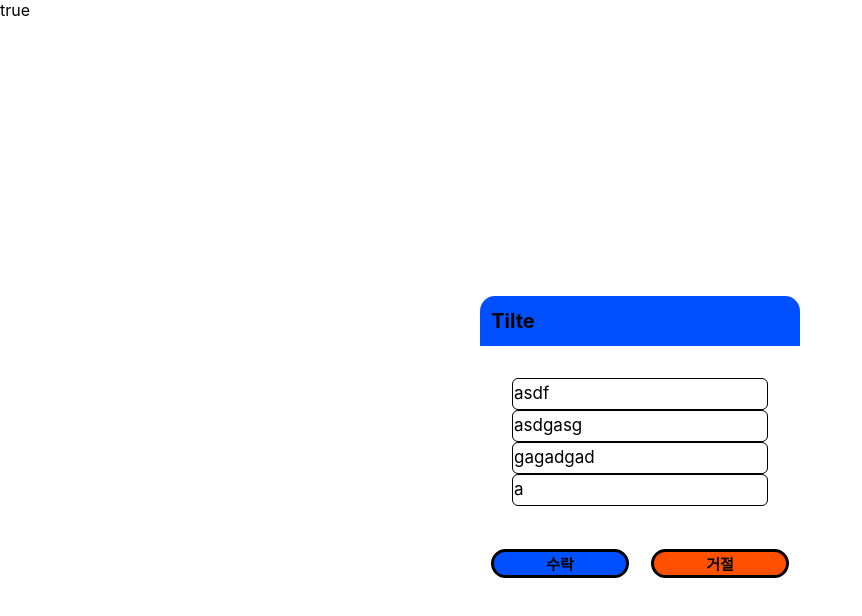
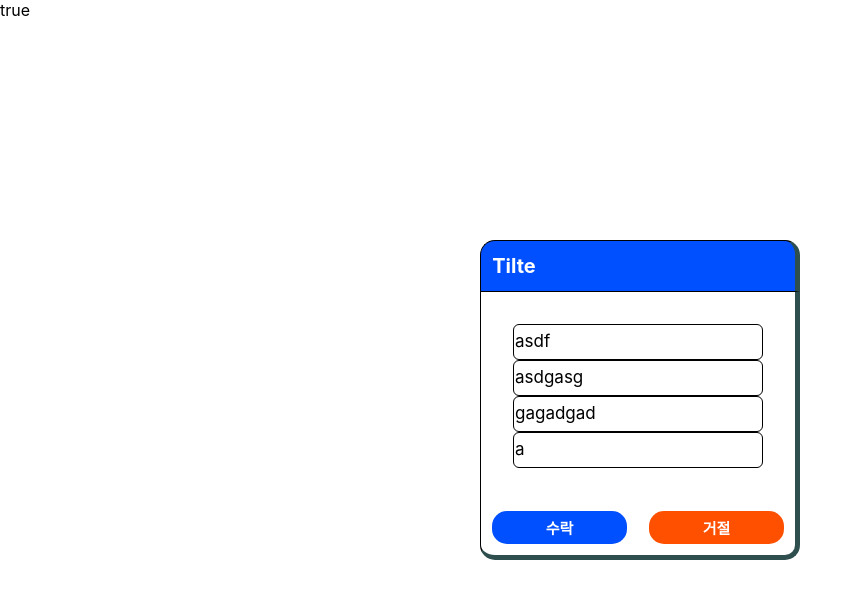
Before and after one commit to juicyaloe/imac, a Next.js app: page /signup in a window 1280 px wide. Shown: the top 616 px of the page, without its empty margins (0-862 px from the left). Built offline with nearby package versions, Linux system fonts and the light colour scheme.

Commit message:
테두리 삽입

```diff
--- a/components/ui/IChoice.module.css
+++ b/components/ui/IChoice.module.css
@@ -4,10 +4,14 @@
     border-radius: 15px 15px 0px 0px;
     background-color: rgb(0, 80, 255);
     line-height: 1;
+    border: 1px solid black;
+    border-right: 5px solid darkslategray;
+    border-bottom: 0px;
 
     font: inherit;
     font-weight: bold;
     font-size: 20px;
+    color: white;
     padding: 0.7rem;
 
     text-align: left;
@@ -17,7 +21,9 @@
     display: flex;
     background-color: rgb(255, 255, 255);
     line-height: 1;
-
+    border: 1px solid black;
+    border-right: 5px solid darkslategray;
+    border-bottom: 0px;
     font: inherit;
     color: black;
     font-size: 17px;
@@ -30,6 +36,10 @@
 .btnbox {
     display: flex;
 
+    border: 1px solid black;
+    border-right: 5px solid darkslategray;
+    border-bottom: 5px solid darkslategray;
+    border-top: 0px;
     background-color: rgb(255, 255, 255);
     border-radius: 0px 0px 15px 15px;
     line-height: 1;
@@ -40,10 +50,11 @@
 .btn {
     flex-grow: 1;
     margin: 0.7rem;
-    border: 3px solid currentColor;
+    border: 0px;
     border-radius: 15px;
     min-width: 4rem;
     background: #26ab1c;
+    color: white;
 
     font-size: 15px;
     font-weight: bold;
@@ -53,9 +64,7 @@
     display: grid;
 
     min-width: 18rem;
-    max-width: 27rem;
     min-height: 13rem;
-    max-height: 19rem;
 
     grid-template-columns: 1fr;
     grid-template-rows: 1fr 7fr 2fr;
--- a/pages/signup/index.tsx
+++ b/pages/signup/index.tsx
@@ -5,7 +5,12 @@ function SignUp(props) {
     const [bol, setBol] = useState<boolean>(true);
     return (
         <>
-            <IChoice width='20rem' onClickBtn={setBol} title='Tilte'>
+            <IChoice
+                width='20rem'
+                height='20rem'
+                onClickBtn={setBol}
+                title='Tilte'
+            >
                 <IList list={['asdf', 'asdgasg', 'gagadgad', 'a']}></IList>
             </IChoice>
             <div>{bol ? 'true' : 'false'}</div>
```
